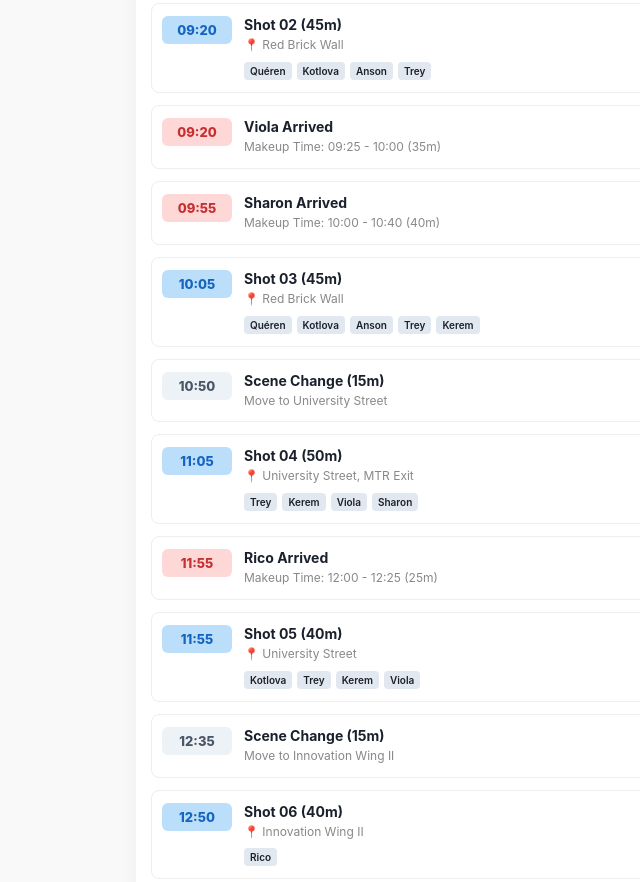
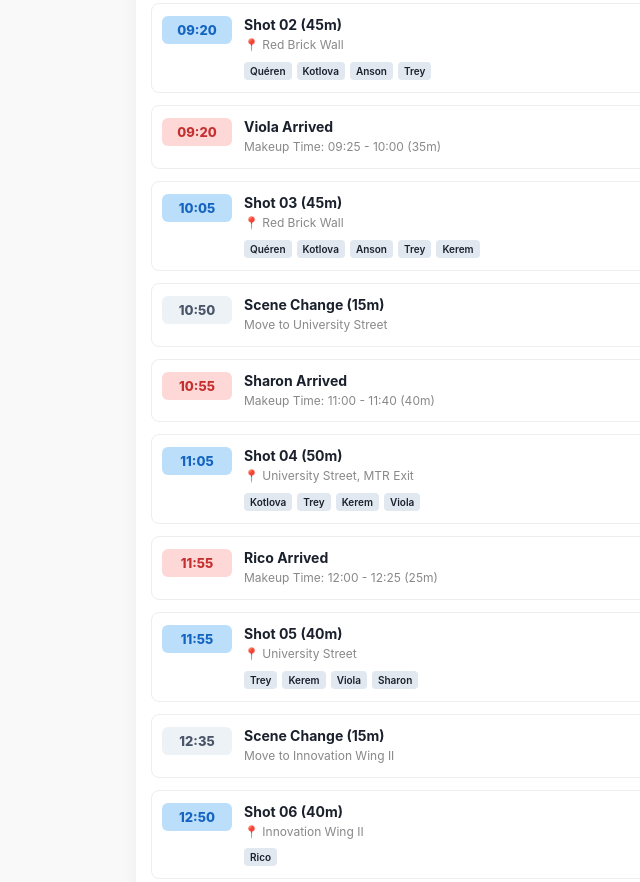
Before and after one commit to chak90215/hku-callsheet, a plain HTML site: page index.html in a window 1280 px wide. Shown: the part 1129-2011 px from the top of the page, without its empty margins (204-844 px from the left). Drawn offline with Linux system fonts and the light colour scheme.

Commit message:
Update index.html

```diff
--- a/index.html
+++ b/index.html
@@ -3,7 +3,7 @@
 <head>
     <meta charset="UTF-8">
     <meta name="viewport" content="width=device-width, initial-scale=1.0, maximum-scale=1.0, user-scalable=no">
-    <title>Call Sheet Batch 2 (V5 - Single MUA) | May 26 - 2026</title>
+    <title>Call Sheet Batch 2 (V6 - Updated Shots & MUA) | May 26 - 2026</title>
     <style>
         :root {
             --bg-color: #f9f9fa;
@@ -253,7 +253,7 @@
 
     <div class="container">
         <div class="header">
-            <h1>HKU Photoshoot <span class="version">BATCH 2 (V5)</span></h1>
+            <h1>HKU Photoshoot <span class="version">BATCH 2 (V6)</span></h1>
             <div class="date">May 26, 2026 (Tuesday)</div>
         </div>
 
@@ -405,14 +405,6 @@
                 </div>
             </div>
 
-            <div class="row" data-talents="sharon,mua">
-                <div class="time-badge bg-red">09:55</div>
-                <div class="content">
-                    <div class="title">Sharon Arrived</div>
-                    <div class="desc">Makeup Time: 10:00 - 10:40 (40m)</div>
-                </div>
-            </div>
-
             <div class="row" data-talents="queren,kotlova,anson,trey,kerem">
                 <div class="time-badge bg-blue">10:05</div>
                 <div class="content">
@@ -436,16 +428,24 @@
                 </div>
             </div>
 
-            <div class="row" data-talents="trey,kerem,viola,sharon">
+            <div class="row" data-talents="sharon,mua">
+                <div class="time-badge bg-red">10:55</div>
+                <div class="content">
+                    <div class="title">Sharon Arrived</div>
+                    <div class="desc">Makeup Time: 11:00 - 11:40 (40m)</div>
+                </div>
+            </div>
+
+            <div class="row" data-talents="kotlova,trey,kerem,viola">
                 <div class="time-badge bg-blue">11:05</div>
                 <div class="content">
                     <div class="title">Shot 04 (50m)</div>
                     <div class="desc">📍 University Street, MTR Exit</div>
                     <div class="tags">
+                        <span class="tag highlight">Kotlova</span>
                         <span class="tag highlight">Trey</span>
                         <span class="tag highlight">Kerem</span>
                         <span class="tag highlight">Viola</span>
-                        <span class="tag highlight">Sharon</span>
                     </div>
                 </div>
             </div>
@@ -458,16 +458,16 @@
                 </div>
             </div>
 
-            <div class="row" data-talents="kotlova,trey,kerem,viola">
+            <div class="row" data-talents="trey,kerem,viola,sharon">
                 <div class="time-badge bg-blue">11:55</div>
                 <div class="content">
                     <div class="title">Shot 05 (40m)</div>
                     <div class="desc">📍 University Street</div>
                     <div class="tags">
-                        <span class="tag highlight">Kotlova</span>
                         <span class="tag highlight">Trey</span>
                         <span class="tag highlight">Kerem</span>
                         <span class="tag highlight">Viola</span>
+                        <span class="tag highlight">Sharon</span>
                     </div>
                 </div>
             </div>
```
